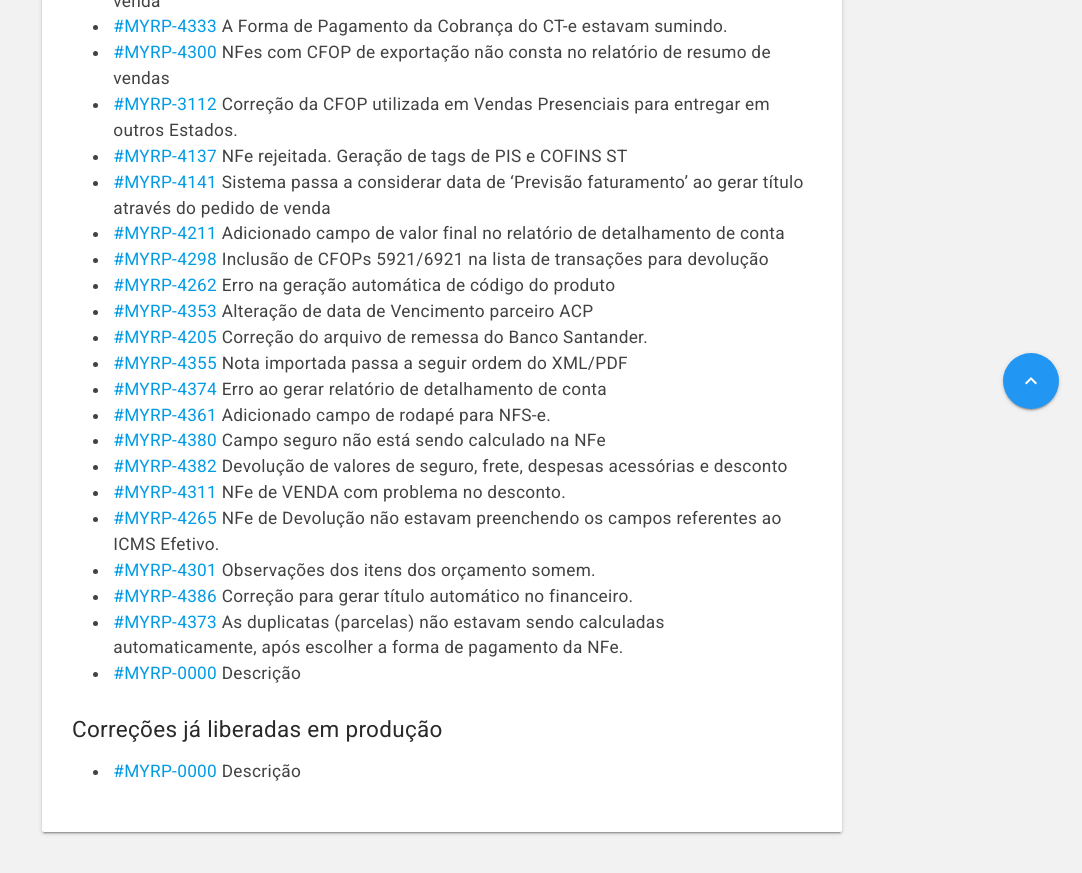
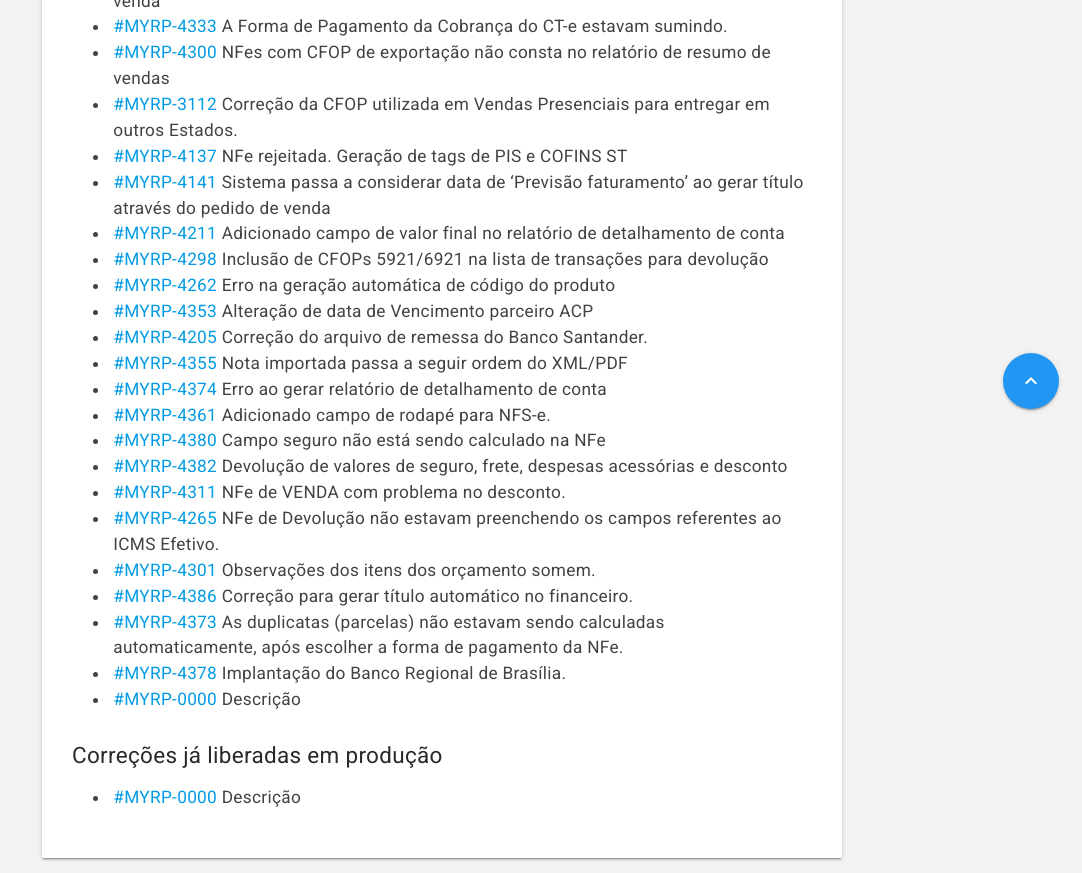
Before and after one commit to myrp-maicon/changelog-myrp, a Jekyll site: the page built from docs/myrp/19.07.01.md, in a window 1280 px wide, cut to the strip 468-1341 px from the top of the page. Shown: the whole strip, without its empty margins (198-1280 px from the left). Built offline with Jekyll 4.4.1, drawn with Linux system fonts in a browser that asks for light colours; nearby versions of some CDN libraries; our own code applies the rules of GitHub Pages for plain Markdown files; the repository's description, which GitHub fills in, is left out; before the commit the page ends 1315 px from its top, so only the background shows below that.

Commit message:
MC:MYRP-4378

```diff
--- a/docs/myrp/19.07.01.md
+++ b/docs/myrp/19.07.01.md
@@ -26,6 +26,7 @@
 * [#MYRP-4301](https://devmyrp.atlassian.net/browse/MYRP-4301) Observações dos itens dos orçamento somem.
 * [#MYRP-4386](https://devmyrp.atlassian.net/browse/MYRP-4386) Correção para gerar título automático no financeiro.
 * [#MYRP-4373](https://devmyrp.atlassian.net/browse/MYRP-4373) As duplicatas (parcelas) não estavam sendo calculadas automaticamente, após escolher a forma de pagamento da NFe.
+* [#MYRP-4378](https://devmyrp.atlassian.net/browse/MYRP-4378) Implantação do Banco Regional de Brasília.
 * [#MYRP-0000](https://devmyrp.atlassian.net/browse/MYRP-0000) Descrição
 
 
```
